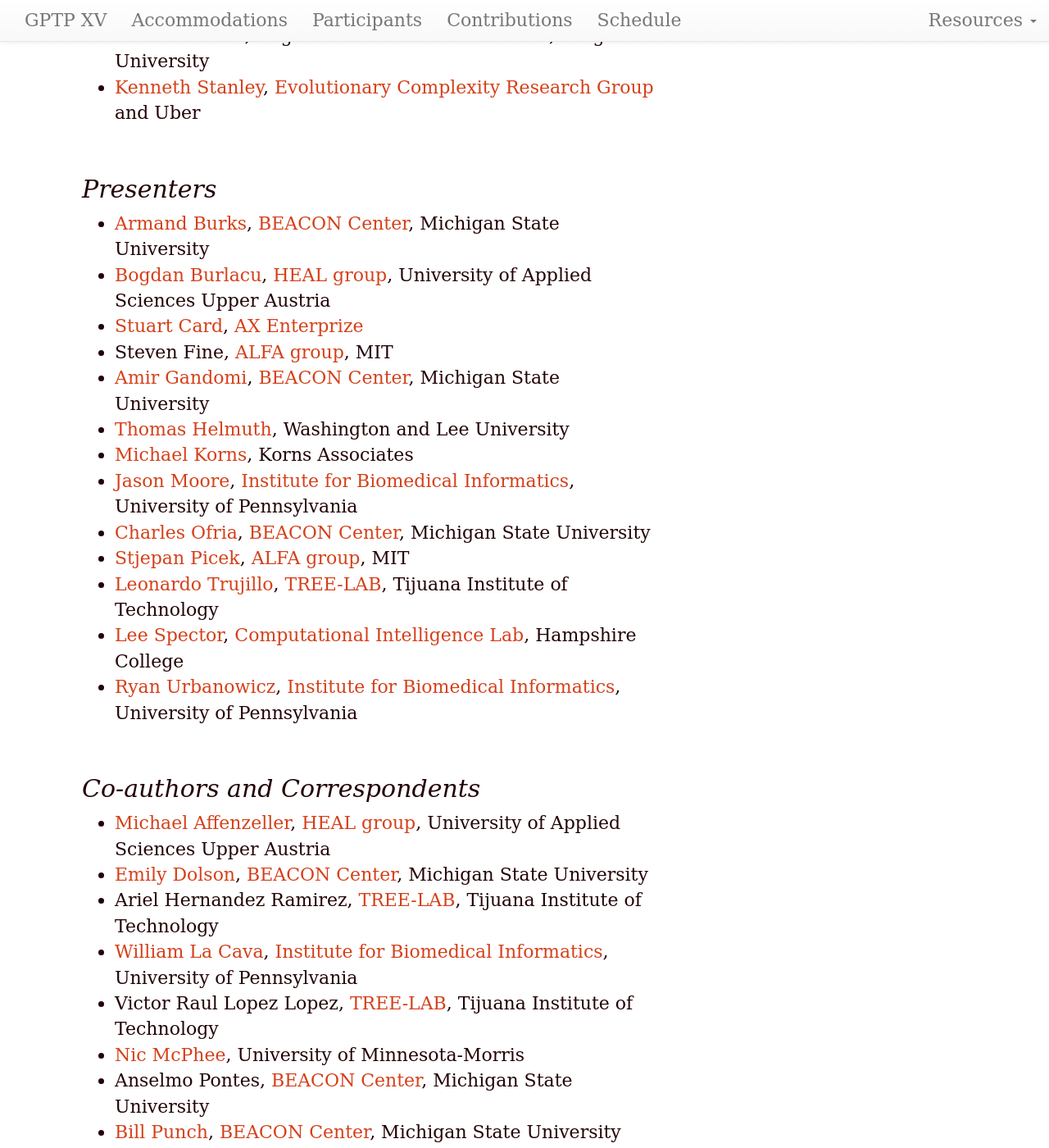
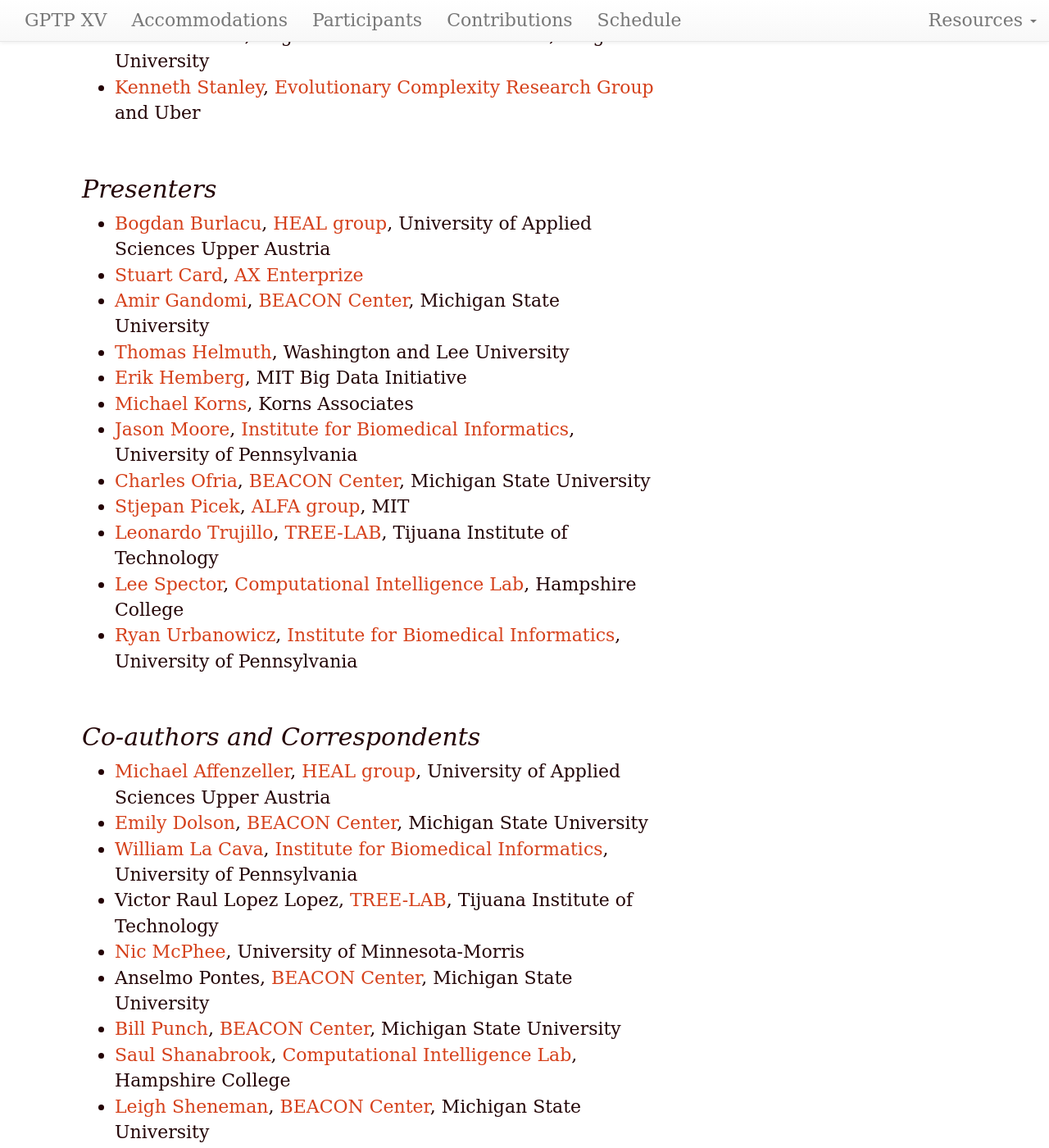
Before and after one commit to GPTP-workshop/gptp-workshop.github.io, a Jekyll site: the page built from attendees.md, in a window 1280 px wide and 1400 px high, scrolled down 701 px. Shown: the whole window at 82% size. Built offline with Jekyll 4.4.1, drawn with Linux system fonts in a browser that asks for light colours; our own code applies the rules of GitHub Pages for plain Markdown files.

Commit message:
updated attendees list a bit

```diff
--- a/attendees.md
+++ b/attendees.md
@@ -22,12 +22,11 @@ dates: "May 18–20, 2017"
 
 ## Presenters
 
-- [Armand Burks](http://www.cse.msu.edu/~burksarm/), [BEACON Center](https://www3.beacon-center.org/), Michigan State University
 - [Bogdan Burlacu](http://heal.heuristiclab.com/team/burlacu), [HEAL group](http://heal.heuristiclab.com/team/burlacu), University of Applied Sciences Upper Austria
 - [Stuart Card](https://www.researchgate.net/profile/Stuart_Card3), [AX Enterprize](http://axenterprize.com/)
-- Steven Fine, [ALFA group](http://alfagroup.csail.mit.edu/12.x/tiki-index.php), MIT
 - [Amir Gandomi](http://gandomi.beacon-center.org/), [BEACON Center](https://www3.beacon-center.org/), Michigan State University
 - [Thomas Helmuth](https://www.wlu.edu/computer-science/faculty-and-staff/profile?ID=x13084), Washington and Lee University
+- [Erik Hemberg](http://bigdata.csail.mit.edu/user/157), MIT Big Data Initiative
 - [Michael Korns](http://korns.com/), Korns Associates
 - [Jason Moore](https://www.med.upenn.edu/apps/faculty/index.php/g275/p8803452), [Institute for Biomedical Informatics](http://upibi.org/), University of Pennsylvania
 - [Charles Ofria](http://www.ofria.com/), [BEACON Center](https://www3.beacon-center.org/), Michigan State University
@@ -40,7 +39,6 @@ dates: "May 18–20, 2017"
 
 - [Michael Affenzeller](http://heal.heuristiclab.com/team/affenzeller), [HEAL group](http://heal.heuristiclab.com/team/burlacu), University of Applied Sciences Upper Austria
 - [Emily Dolson](http://cse.msu.edu/~dolsonem/), [BEACON Center](https://www3.beacon-center.org/), Michigan State University
-- Ariel Hernandez Ramirez, [TREE-LAB](http://www.tree-lab.org/), Tijuana Institute of Technology
 - [William La Cava](http://www.williamlacava.com/), [Institute for Biomedical Informatics](http://upibi.org), University of Pennsylvania
 - Victor Raul Lopez Lopez, [TREE-LAB](http://www.tree-lab.org/), Tijuana Institute of Technology
 - [Nic McPhee](http://facultypages.morris.umn.edu/~mcphee/), University of Minnesota-Morris
```
